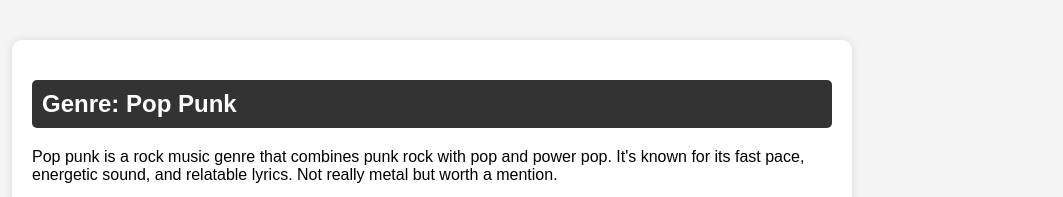
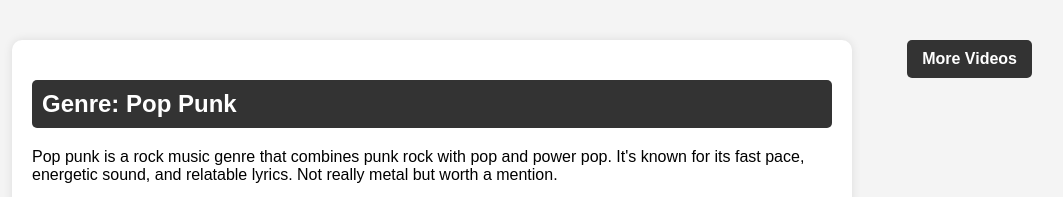
Before and after one commit to gasket92/music-vids, a plain HTML site: page index.html in a window 1280 px wide. Shown: the top 197 px of the page, without its empty margins (208-1271 px from the left). Drawn offline with Linux system fonts and the light colour scheme.

Commit message:
Update index.html

```diff
--- a/index.html
+++ b/index.html
@@ -10,6 +10,21 @@
             margin: 20px;
             padding: 20px;
             background-color: #f4f4f4;
+            position: relative;
+        }
+        .top-right-link {
+            position: absolute;
+            top: 20px;
+            right: 20px;
+            background: #333;
+            color: white;
+            padding: 10px 15px;
+            border-radius: 5px;
+            text-decoration: none;
+            font-weight: bold;
+        }
+        .top-right-link:hover {
+            background: #555;
         }
         .container {
             max-width: 800px;
@@ -42,6 +57,9 @@
     </style>
 </head>
 <body>
+
+    <a href="https://gasket92.github.io/music-vids/index2" class="top-right-link">More Videos</a>
+
     <div class="container">
         <h2>Genre: Pop Punk</h2>
         <p>Pop punk is a rock music genre that combines punk rock with pop and power pop. It's known for its fast pace, energetic sound, and relatable lyrics. Not really metal but worth a mention.</p>
```
